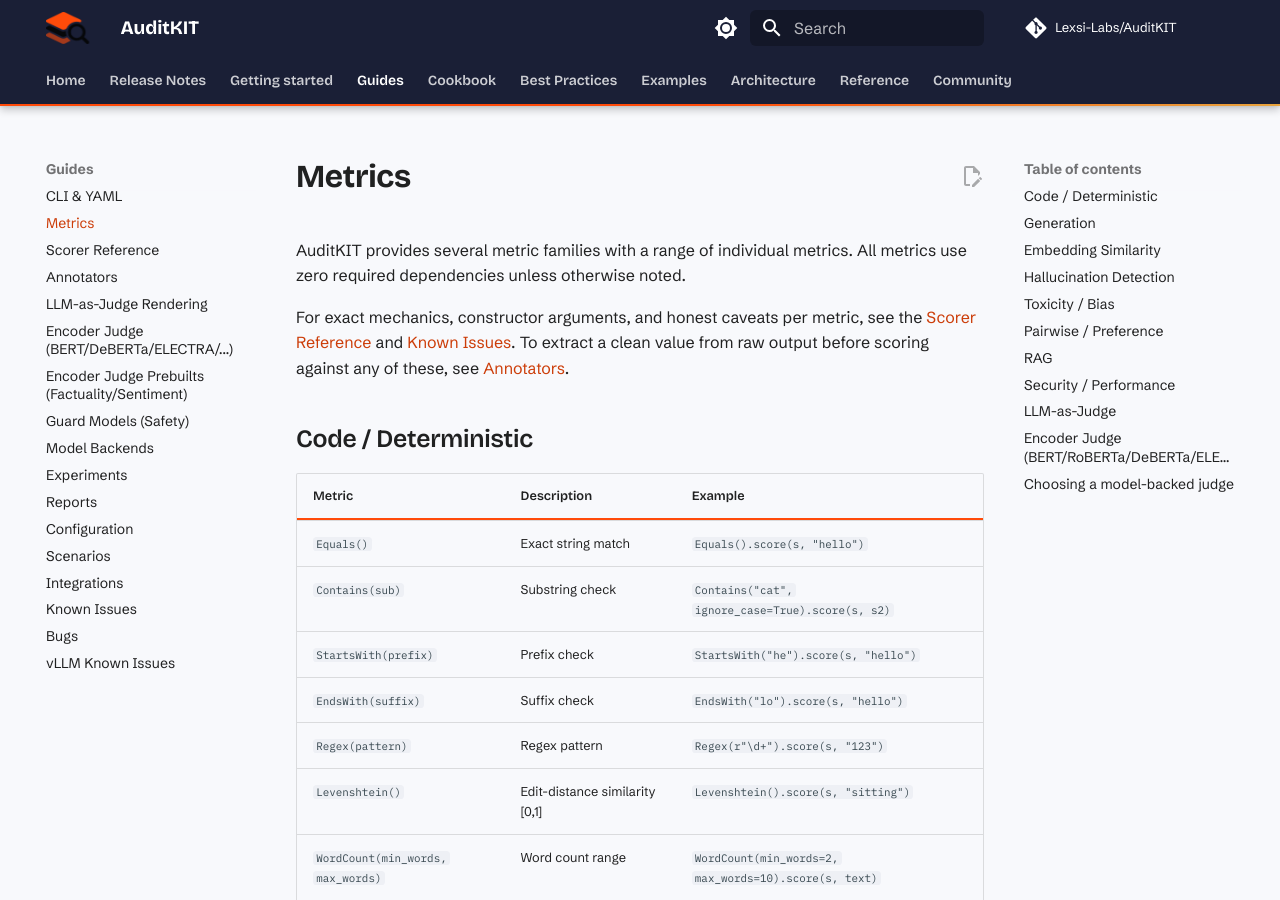
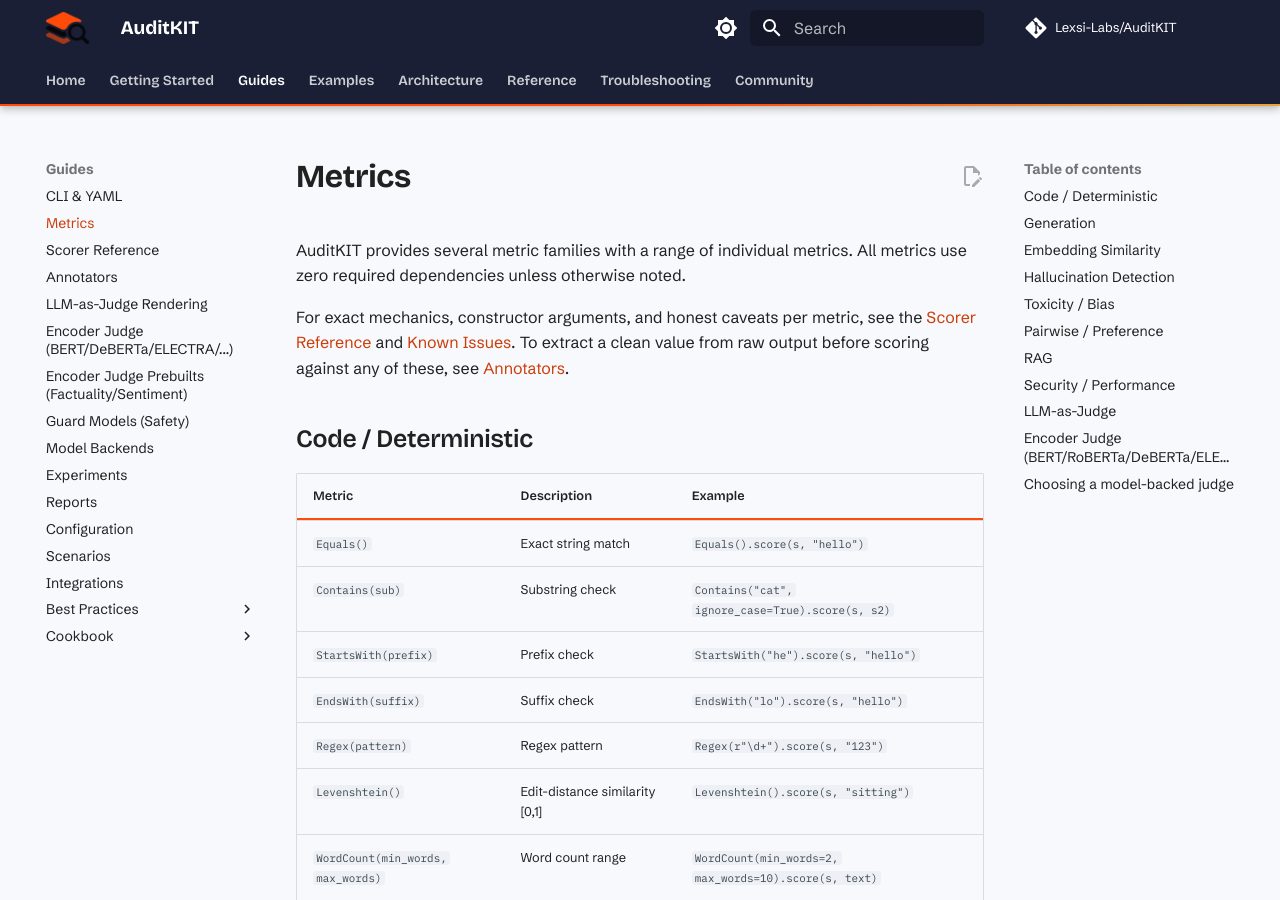
Before and after one commit to Lexsi-Labs/AuditKIT, an MkDocs documentation site: the page built from docs/metrics.md, in a window 1280 px wide and 900 px high. Built offline with MkDocs 1.6.1 and Material for MkDocs 9.7.7, drawn with Linux system fonts in a browser that asks for light colours; comment, search, counter and statistics services are not loaded; the version menu is left out; some of the changed lines change nothing that is shown.

Commit message:
docs(nav): reorganize navigation
- Move Release Notes into a Getting Started section (with Overview), so it is
  no longer a lone top-level tab and Getting Started is no longer a
  single-item group.
- Merge Guides + Cookbook + Best Practices into one Guides tab (Cookbook and
  Best Practices as sub-groups).
- Split Known Issues / Bugs / vLLM Known Issues out of Guides into their own
  Troubleshooting section.

```diff
--- a/mkdocs.yml
+++ b/mkdocs.yml
@@ -92,9 +92,9 @@ plugins:
 
 nav:
   - Home: index.md
-  - Release Notes: RELEASE.md
-  - Getting started:
-      - getting_started.md
+  - Getting Started:
+      - Overview: getting_started.md
+      - Release Notes: RELEASE.md
   - Guides:
       - CLI & YAML: cli.md
       - Metrics: metrics.md
@@ -110,14 +110,11 @@ nav:
       - Configuration: configuration.md
       - Scenarios: scenarios.md
       - Integrations: integrations.md
-      - Known Issues: known_issues.md
-      - Bugs: BUGS.md
-      - vLLM Known Issues: VLLM_KNOWN_ISSUES.md
-  - Cookbook:
-      - LLM as Judge: cookbook/llm_judge.md
-      - RAG Pipeline: cookbook/rag_evaluation.md
-  - Best Practices:
-      - Writing Scorers: best_practices/scorers.md
+      - Best Practices:
+          - Writing Scorers: best_practices/scorers.md
+      - Cookbook:
+          - LLM as Judge: cookbook/llm_judge.md
+          - RAG Pipeline: cookbook/rag_evaluation.md
   - Examples:
       - Quickstart: examples/quickstart.md
       - Custom Scorer: examples/custom_scorer.md
@@ -131,6 +128,10 @@ nav:
   - Reference:
       - API: api.md
       - Development: development.md
+  - Troubleshooting:
+      - Known Issues: known_issues.md
+      - Bugs: BUGS.md
+      - vLLM Known Issues: VLLM_KNOWN_ISSUES.md
   - Community:
       - FAQ: community/faq.md
       - Roadmap: community/roadmap.md
```
